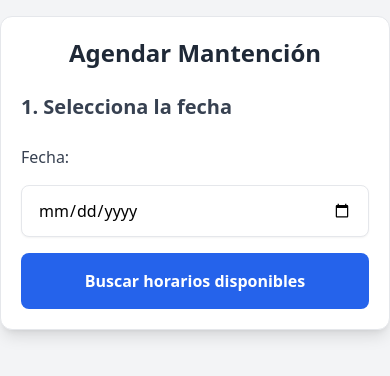
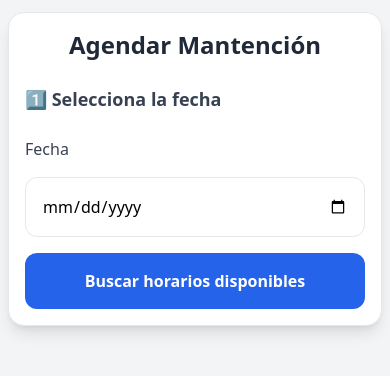
Before and after one commit to Maty-09/App-Agenda, a FastAPI app: template templates/agendar.html in a window 390 px wide. Shown: the top 376 px of the page. Run offline with FastAPI, Linux system fonts and the light colour scheme; the template is opened without the code that fills it, so the values that code supplies are empty; parts of the project's set-up code (start-up, migrations or seed data) failed here and were passed over; some libraries are stand-ins or nearby versions.

Commit message:
se agrega responsive para celular y cmb de marca

```diff
--- a/templates/agendar.html
+++ b/templates/agendar.html
@@ -1,104 +1,75 @@
 <!DOCTYPE html>
 <html lang="es">
 <head>
-    <meta charset="UTF-8" />
+    <meta name="viewport" content="width=device-width, initial-scale=1.0, maximum-scale=1.0"/>
     <title>Agendar Mantención</title>
     <script src="https://cdn.tailwindcss.com"></script>
 </head>
 
 <body class="bg-gray-100 font-sans">
 
-<div class="w-full max-w-2xl mx-auto mt-4 md:mt-10 bg-white p-5 sm:p-6 md:p-8 rounded-xl shadow-lg border border-gray-200">
+<div class="w-full max-w-md md:max-w-2xl mx-auto my-3 md:my-10 px-2">
+
+<div class="bg-white rounded-2xl shadow-lg border border-gray-200 p-4 sm:p-6 md:p-8">
 
 <h1 class="text-2xl sm:text-3xl font-bold text-center text-gray-800 mb-6">
     Agendar Mantención
 </h1>
 
 {% if success %}
-    <div class="bg-green-100 text-green-800 p-4 rounded-md mb-6 border border-green-300">
-        <strong>✔ Mantención agendada con éxito.</strong><br>
+<div class="bg-green-100 text-green-800 p-4 rounded-xl mb-6 border border-green-300">
+    ✔ Mantención agendada con éxito.<br>
     Te enviaremos un correo con la confirmación.
 </div>
 {% endif %}
 
 {% if mensaje_error %}
-    <div class="bg-red-100 text-red-700 p-4 rounded-md mb-6 border border-red-300">
+<div class="bg-red-100 text-red-700 p-4 rounded-xl mb-6 border border-red-300">
     ⚠ {{ mensaje_error }}
 </div>
 {% endif %}
 
-
-    <!-- ──────────────────────────────────────────────── -->
-    <!-- PASO 1 — Seleccionar fecha                      -->
-    <!-- ──────────────────────────────────────────────── -->
+<!-- PASO 1 -->
 {% if not fecha_seleccionada %}
 <div class="space-y-6">
 
-        <h2 class="text-xl font-semibold text-gray-700">1. Selecciona la fecha</h2>
+<h2 class="text-lg font-semibold text-gray-700">
+    1️⃣ Selecciona la fecha
+</h2>
 
 <form method="get" action="/cliente/agendar_web" class="space-y-4">
 
-            <input type="hidden" name="utm_source" value ="{{ utm_source}}">
-            <input type="hidden" name="utm_medium" value ="{{ utm_medium}}">
-            <input type="hidden" name="utm_campaign" value ="{{ utm_campaign}}">
-            <input type="hidden" name="origen_link" value="agenda_taller">
-            <input type="hidden" name="canal" value="whatsapp">
     <input type="hidden" name="tipo" value="{{ tipo }}">
     <input type="hidden" name="subtipo" value="{{ subtipo }}">
     <input type="hidden" name="duracion_horas" value="{{ duracion_horas }}">
 
-            <label class="block font-medium text-gray-700">
-                Fecha:
-            </label>
+    <label class="block font-medium text-gray-700">Fecha</label>
+
     <input
         type="date"
         name="fecha"
         id="fecha"
         required
-                class="w-full border px-4 py-3 rounded-lg shadow-sm text-base"
+        class="w-full border px-4 py-4 rounded-xl text-base"
     >
 
-            <button class="w-full bg-blue-600 text-white py-4 rounded-lg font-semibold text-base hover:bg-blue-700 transition">
+    <button class="w-full bg-blue-600 text-white py-4 rounded-xl font-semibold text-base">
         Buscar horarios disponibles
     </button>
 </form>
-
-        <script>
-            const fecha = document.getElementById("fecha");
-
-            const hoy = new Date();
-            const yyyy = hoy.getFullYear();
-            const mm = String(hoy.getMonth() + 1).padStart(2,"0");
-            const dd = String(hoy.getDate()).padStart(2,"0");
-
-            fecha.min = `${yyyy}-${mm}-${dd}`;
-
-            fecha.addEventListener("input", function () {
-                const f = new Date(this.value + "t12:00:00"); // evitar zona horaria
-                const day = f.getDay();
-
-                if (day === 0 || day === 6) {
-                    alert("Solo se puede agendar de lunes a viernes.");
-                    this.value = "";
-                }
-            });
-        </script>
 </div>
 {% endif %}
 
+<!-- PASO 2 -->
+{% if fecha_seleccionada and horas_disponibles and not hora_confirmada %}
+<div class="mt-8 space-y-6">
 
+<h2 class="text-lg font-semibold text-gray-700">
+    2️⃣ Selecciona la hora
+</h2>
 
-
-    <!-- ──────────────────────────────────────────────── -->
-    <!-- PASO 2 — Seleccionar hora                       -->
-    <!-- ──────────────────────────────────────────────── -->
-    {% if fecha_seleccionada and horas_disponibles and not hora_confirmada %}
-    <div class="mt-8 sm:mt-10 space-y-5 sm:space-y-6">
-
-        <h2 class="text-xl font-semibold text-gray-700">2. Selecciona la hora</h2>
-
-        <div class="bg-blue-50 border border-blue-200 p-4 sm:p-5 rounded-md text-sm sm:text-base">
-            <strong>Fecha:</strong> {{ fecha_seleccionada }} <br>
+<div class="bg-blue-50 border border-blue-200 p-4 rounded-xl text-base">
+    <strong>Fecha:</strong> {{ fecha_seleccionada }}<br>
     <strong>Duración:</strong> {{ duracion_horas }} hora{{ 's' if duracion_horas > 1 else '' }}
 </div>
 
@@ -109,150 +80,115 @@
     <input type="hidden" name="fecha" value="{{ fecha_seleccionada }}">
     <input type="hidden" name="duracion_horas" value="{{ duracion_horas }}">
 
-            <label class="font-medium text-gray-700">Hora disponible:</label>
-            <select name="hora" required class="w-full border px-3 py-3 rounded-lg shadow-sm text-base md:text-sm">
+    <label class="font-medium text-gray-700">Hora disponible</label>
+
+    <select name="hora" required class="w-full border px-4 py-4 rounded-xl text-base">
         {% for h in horas_disponibles %}
-                    <option value="{{ h }}">{{h}}</option>
+        <option value="{{ h }}">{{ h }}</option>
         {% endfor %}
     </select>
 
-            <button class="w-full bg-blue-600 text-white py-4 rounded-lg font-semibold text-base hover:bg-blue-700 transition">
+    <button class="w-full bg-blue-600 text-white py-4 rounded-xl font-semibold text-base">
         Continuar
     </button>
 </form>
 </div>
-
-    {% elif fecha_seleccionada and not horas_disponibles is not none and not horas_disponibles %}
-    <div class="mt-8 bg-red-100 border border-red-300 text-red-700 p-4 rounded-md">
-        No hay horarios disponibles para esta fecha.
-    </div>
 {% endif %}
 
-
-
-
-
-
-    <!-- ──────────────────────────────────────────────── -->
-    <!-- PASO 3 — Datos del cliente                      -->
-    <!-- ──────────────────────────────────────────────── -->
+<!-- PASO 3 -->
 {% if fecha_seleccionada and hora_confirmada %}
 <div class="mt-10 space-y-6">
 
-    <h2 class="text-xl font-semibold text-gray-700">3. Tus datos</h2>
+<h2 class="text-lg font-semibold text-gray-700">
+    3️⃣ Tus datos
+</h2>
 
-    <div class="bg-green-50 border border-green-200 p-4 rounded-md">
-        <strong>Fecha:</strong> {{ fecha_seleccionada }} <br>
-        <strong>Hora:</strong> {{ hora_confirmada }} ({{ hora_termino }}) <br>
-        <strong>Servicio:</strong>
-        {{ "Equipo Especializado" if tipo_servicio == "especializado" else "Domicilio / Taller" }}
+<div class="bg-green-50 border border-green-200 p-4 rounded-xl text-base">
+    <strong>Fecha:</strong> {{ fecha_seleccionada }}<br>
+    <strong>Hora:</strong> {{ hora_confirmada }} ({{ hora_termino }})
 </div>
 
 <form method="post" action="/cliente/agendar_web" class="space-y-5">
 
-        <!-- HIDDEN -->
 <input type="hidden" name="tipo_servicio" value="{{ tipo }}">
 <input type="hidden" name="subtipo" value="{{ subtipo }}">
 <input type="hidden" name="fecha" value="{{ fecha_seleccionada }}">
 <input type="hidden" name="hora" value="{{ hora_confirmada }}">
 <input type="hidden" name="duracion_horas" value="{{ duracion_horas }}">
 
-        <!-- DATOS PERSONALES -->
 <div class="grid grid-cols-1 md:grid-cols-2 gap-4">
-            <div>
-                <label class="font-medium">Nombre</label>
-                <input name="nombre" required class="w-full border px-3 py-2 rounded-lg shadow-sm">
+    <input name="nombre" placeholder="Nombre" required class="w-full border px-4 py-4 rounded-xl">
+    <input name="apellido" placeholder="Apellido" required class="w-full border px-4 py-4 rounded-xl">
 </div>
 
-            <div>
-                <label class="font-medium">Apellido</label>
-                <input name="apellido" required class="w-full border px-3 py-2 rounded-lg shadow-sm">
-            </div>
-        </div>
-
-        <div>
-            <label class="font-medium">Correo electrónico</label>
-            <input name="correo" type="email" required class="w-full border px-3 py-2 rounded-lg shadow-sm">
-        </div>
-
-        <div>
-            <label class="font-medium">Teléfono celular</label>
-            <input name="telefono" required class="w-full border px-3 py-2 rounded-lg shadow-sm">
-        </div>
-
-        <div>
-            <label class="font-medium">RUT</label>
-            <input name="rut" required class="w-full border px-3 py-2 rounded-lg shadow-sm">
-        </div>
+<input name="correo" type="email" placeholder="Correo electrónico" required class="w-full border px-4 py-4 rounded-xl">
+<input name="telefono" placeholder="Teléfono celular" required class="w-full border px-4 py-4 rounded-xl">
+<input name="rut" placeholder="RUT" required class="w-full border px-4 py-4 rounded-xl">
 
 {% if mostrar_tipo_vivienda %}
-        <!-- TIPO DE VIVIENDA -->
 <div>
     <label class="font-medium block mb-2">Tipo de vivienda</label>
     <div class="flex gap-6">
         <label class="flex items-center gap-2">
-                    <input type="radio" name="tipo_vivienda" value="casa" required>
-                    Casa
+            <input type="radio" name="tipo_vivienda" value="casa" required> Casa
         </label>
         <label class="flex items-center gap-2">
-                    <input type="radio" name="tipo_vivienda" value="departamento">
-                    Departamento
+            <input type="radio" name="tipo_vivienda" value="departamento"> Departamento
         </label>
     </div>
 </div>
 {% endif %}
 
-        <!-- DIRECCIÓN -->
 {% if subtipo != "taller" %}
-        <div>
-            <label class="font-medium">Dirección</label>
-            <input name="direccion" required placeholder="Ej: Calle 123, Comuna"
-                   class="w-full border px-3 py-2 rounded-lg shadow-sm">
-        </div>
+<input name="direccion" placeholder="Dirección" required class="w-full border px-4 py-4 rounded-xl">
 {% endif %}
 
-        <!-- DATOS DEL VEHÍCULO -->
 <div class="border-t pt-4 space-y-4">
 <h3 class="font-semibold text-gray-700">Datos del vehículo</h3>
 
-            <div class="grid grid-cols-1 md:grid-cols-2 gap-4">
+<!-- <input name="marca" placeholder="Marca" required class="w-full border px-4 py-4 rounded-xl"> -->
 <div>
     <label class="font-medium">Marca</label>
-                    <input name="marca" required class="w-full border px-3 py-2 rounded-lg shadow-sm">
+    <select name="marca" required class="w-full border px-4 py-4 rounded-xl text-base bg-white">
+        <option value="">Selecciona una marca </option>
+        <option>Chevrolet</option>
+        <option>Hyundai</option>
+        <option>Kia</option>
+        <option>Nissan</option>
+        <option>Toyota</option>
+        <option>Mazda</option>
+        <option>Ford</option>
+        <option>Vlokswagen</option>
+        <option>Peugeot</option>
+        <option>Citroen</option>
+        <option>Renault</option>
+        <option>Subaru</option>
+        <option>Mitsubishi</option>
+        <option>Bmw</option>
+        <option>Mercedes-Benz</option>
+        <option>Audi</option>
+        <option>Volvo</option>
+        <option>Suzuki</option>
+    </select>
+</div>
+<input name="modelo" placeholder="Modelo" required class="w-full border px-4 py-4 rounded-xl">
+<input id="patente" name="patente" placeholder="Patente" required class="w-full border px-4 py-4 rounded-xl uppercase">
+<input name="kilometraje" type="number" placeholder="Kilometraje" class="w-full border px-4 py-4 rounded-xl">
 </div>
 
-                <div>
-                    <label class="font-medium">Modelo</label>
-                    <input name="modelo" required class="w-full border px-3 py-2 rounded-lg shadow-sm">
-                </div>
-            </div>
-
-            <!-- PATENTE (se mantiene tu JS) -->
-            <div>
-                <label for="patente" class="font-medium">Patente</label>
-                <input type="text" id="patente" name="patente" maxlength="8"
-                       class="w-full border px-3 py-2 rounded-lg shadow-sm uppercase" required>
-                <div id="patente_error" class="text-red-600 text-sm mt-1"></div>
-            </div>
-
-            <div>
-                <label class="font-medium">Kilometraje aproximado</label>
-                <input name="kilometraje" type="number" min="0"
-                       placeholder="Ej: 85000"
-                       class="w-full border px-3 py-2 rounded-lg shadow-sm">
-            </div>
-        </div>
-
-        <button class="w-full bg-blue-600 text-white py-4 rounded-lg font-semibold hover:bg-blue-700 transition">
+<button class="w-full bg-green-600 text-white py-4 rounded-xl font-semibold text-lg">
     Confirmar mantención
 </button>
+
 </form>
 </div>
 {% endif %}
 
 </div>
+</div>
 
 </body>
+</html>
 <script>
     document.addEventListener("DOMContentLoaded", () => {
         const input = document.getElementById("patente");
```
Lines whose indentation alone changed are shown as unchanged.
